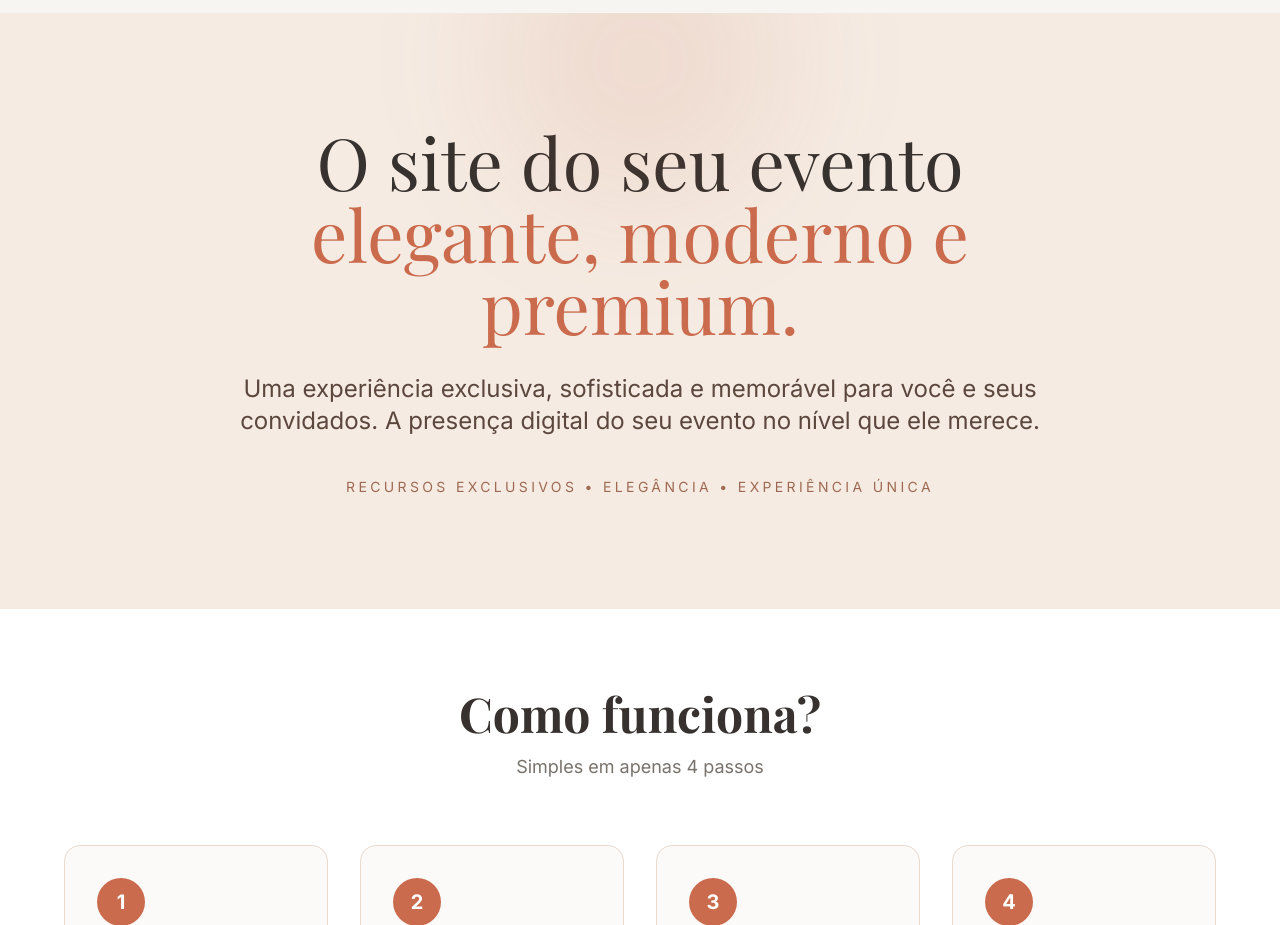
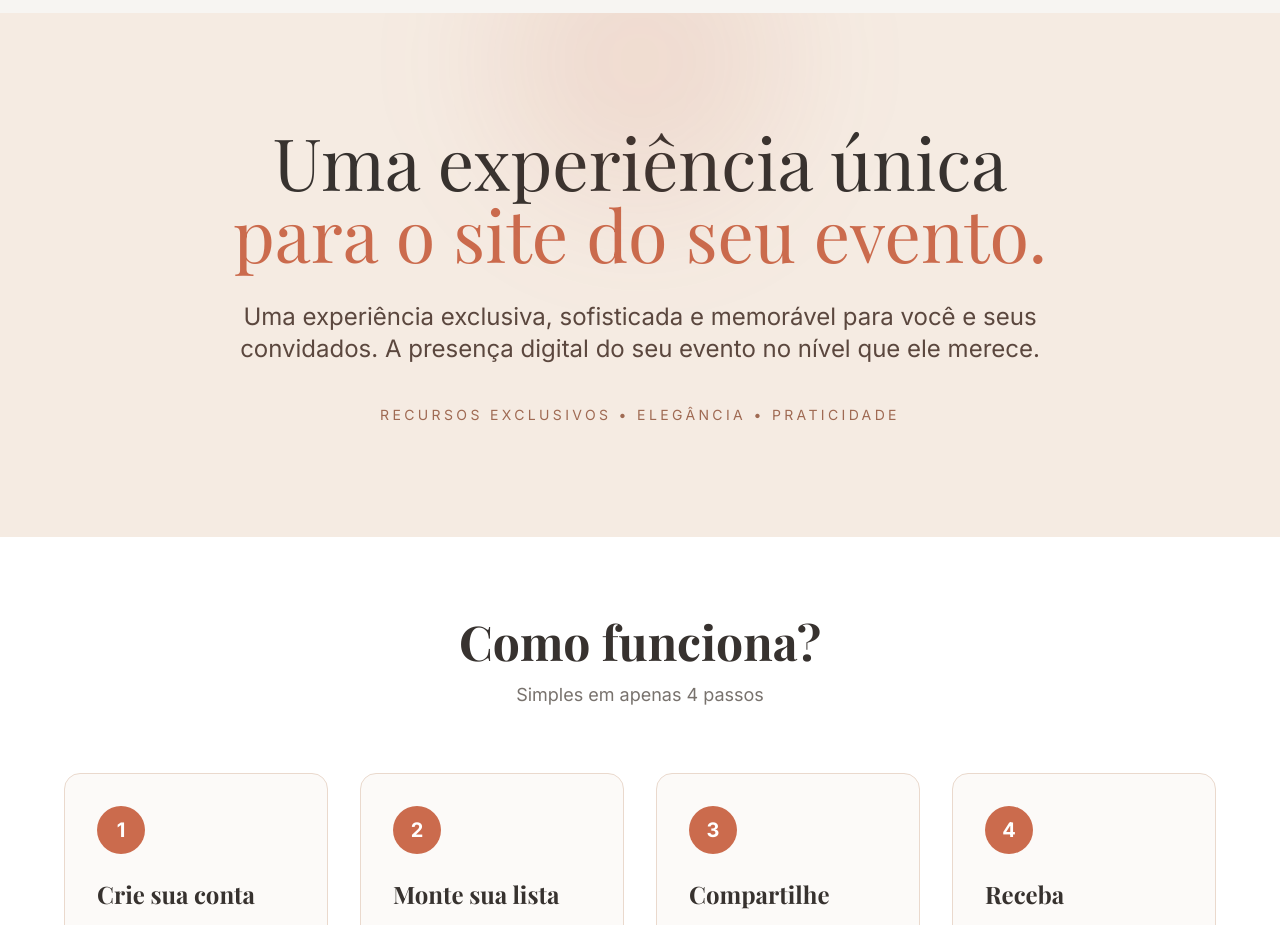
Before and after one commit to lumieconvites-netizen/lumie-presentes, a Next.js app: page / in a window 1280 px wide. Shown: the part 780-1705 px from the top of the page. Built offline with nearby package versions, Linux system fonts and the light colour scheme; no server answers.

Commit message:
copy: reduce repetition in premium section headline and tagline

```diff
--- a/app/page.tsx
+++ b/app/page.tsx
@@ -148,8 +148,8 @@ export default function HomePage() {
         <div className="container mx-auto px-6">
           <div className="max-w-4xl mx-auto text-center">
             <h2 className="font-display text-5xl md:text-7xl leading-[1.02] text-foreground">
-              O site do seu evento
-              <span className="block text-primary">elegante, moderno e premium.</span>
+              Uma experiência única
+              <span className="block text-primary">para o site do seu evento.</span>
             </h2>
 
             <p className="mt-8 text-lg md:text-2xl text-[#5b473e] leading-relaxed">
@@ -158,7 +158,7 @@ export default function HomePage() {
             </p>
 
             <p className="mt-10 text-xs md:text-sm tracking-[0.24em] uppercase text-[#9f6a53]">
-              recursos exclusivos • elegância • experiência única
+              recursos exclusivos • elegância • praticidade
             </p>
           </div>
         </div>
```
